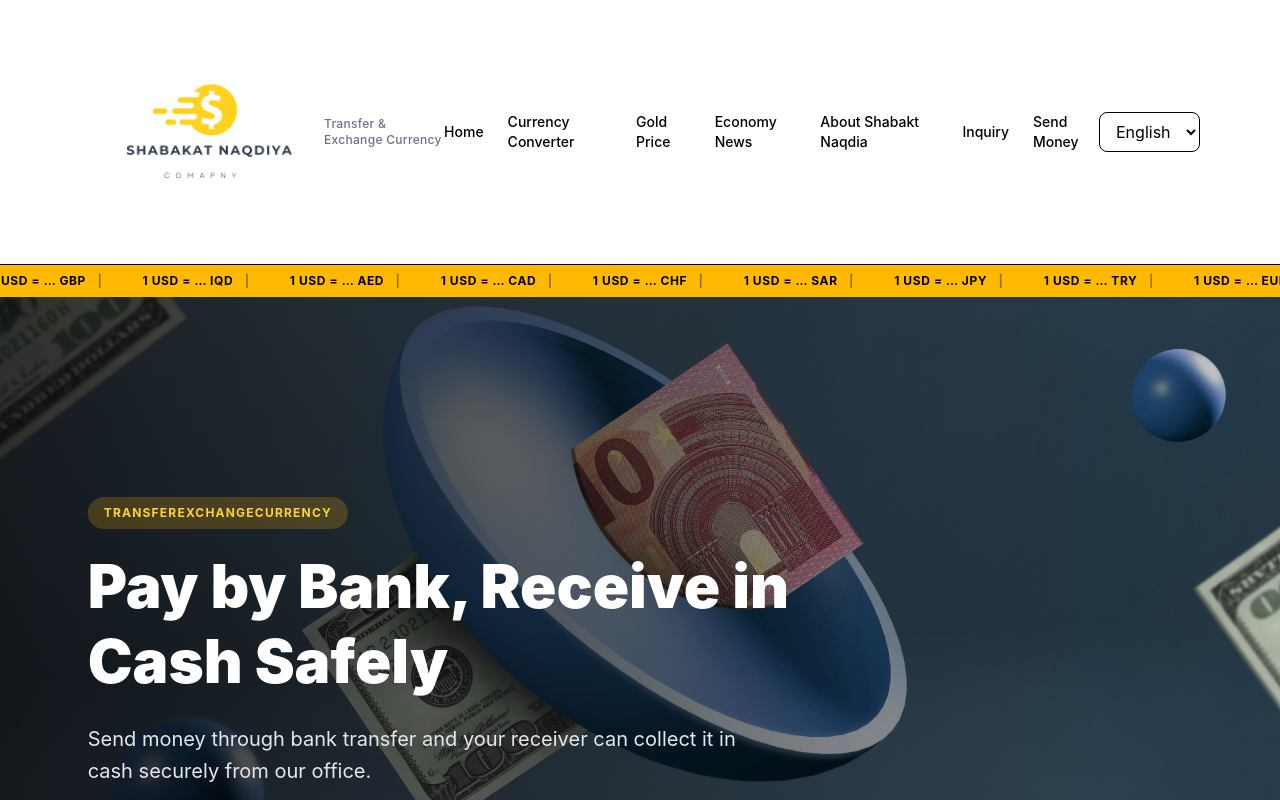
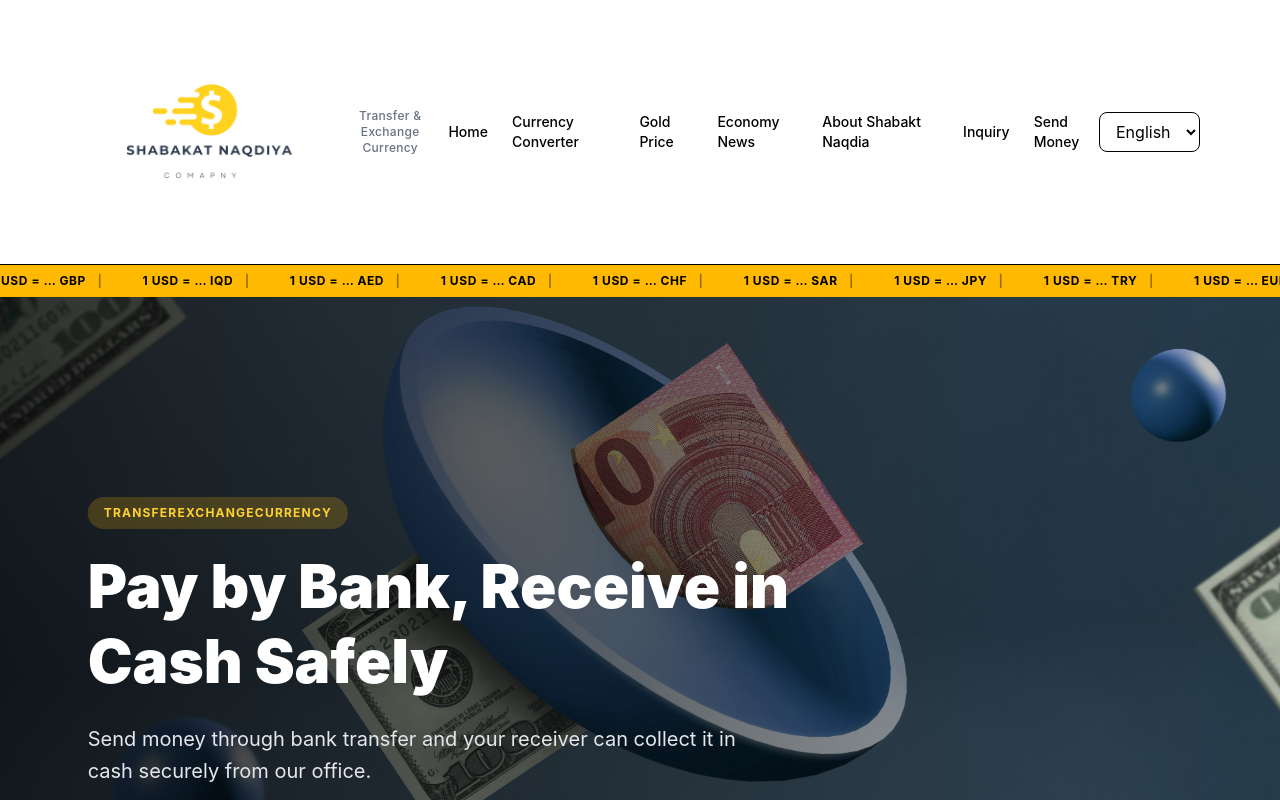
Before and after one commit to tavanmohammed/currency-exchange-office, a React (Vite) app: page / in a window 1280 px wide. Shown: the top 800 px of the page. Built offline with nearby package versions, Linux system fonts and the light colour scheme; no server answers.

Commit message:
Update Navbar.jsx

```diff
--- a/src/components/Navbar.jsx
+++ b/src/components/Navbar.jsx
@@ -22,9 +22,9 @@ function Navbar() {
           />
 
 
-         <p className="text-xs text-gray-500 font-medium tracking-wide -ml-2">
-  Transfer & Exchange Currency
-</p>
+           <p className="text-xs text-gray-500 font-medium tracking-wide text-left md:text-center ml-0 md:ml-0 pr-2 md:pr-0">
+            Transfer & Exchange Currency
+          </p>
 
         </Link>
 
```
